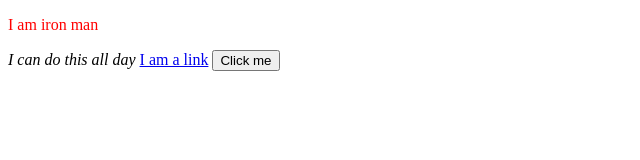
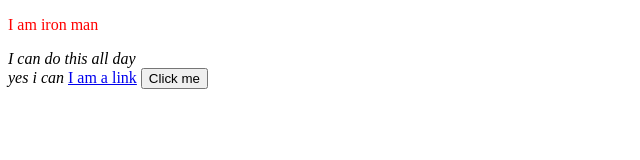
Before and after one commit to MD-NABEEL-T/localrepo, a plain HTML site: page index.html in a window 1280 px wide. Shown: the whole page, without its empty margins (0-640 px from the left). Drawn offline with Linux system fonts and the light colour scheme.

Commit message:
so added that i can in <i>

```diff
--- a/index.html
+++ b/index.html
@@ -8,7 +8,9 @@
 </head>
 <body>
     <p>I am iron man</p>
-    <i>I can do this all day</i>
+    <i>I can do this all day <br>
+        yes i can
+    </i>
     <a href="#">I am a link</a>
     <button>Click me</button>
     <script src="app.js"></script>
```
